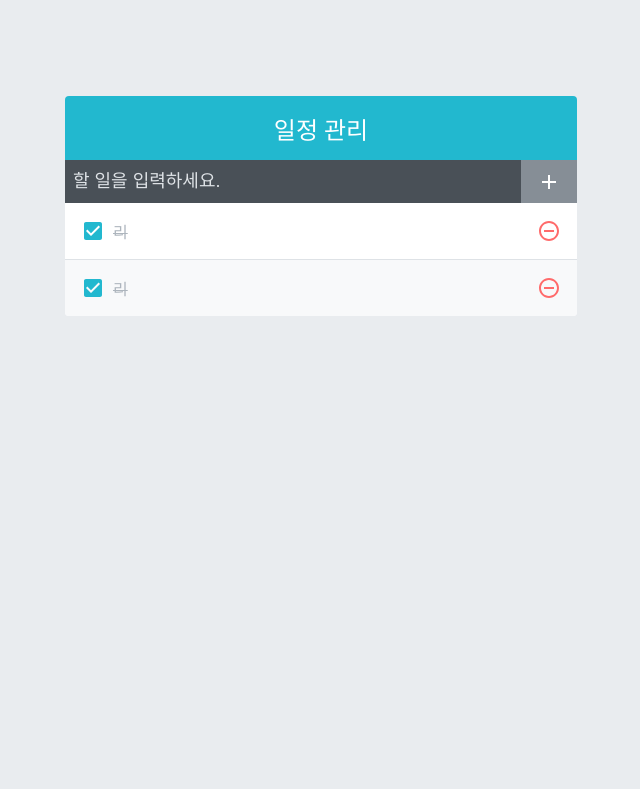
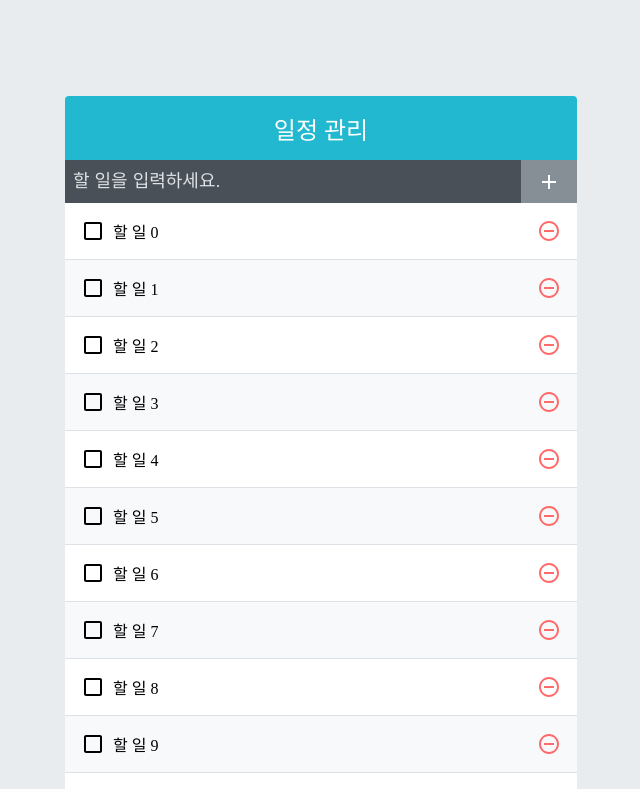
Before and after one commit to Sotaneum/study-react-todolist, a React (Create React App) app: page / in a window 1280 px wide. Shown: the top 789 px of the page, without its empty margins (319-959 px from the left). Built offline with nearby package versions, Linux system fonts and the light colour scheme.

Commit message:
createBulkTodos 함수 추가

```diff
--- a/src/App.js
+++ b/src/App.js
@@ -3,21 +3,23 @@ import TodoTemplate from './components/TodoTemplate';
 import TodoInsert from './components/TodoInsert';
 import TodoList from './components/TodoList';
 
+function createBulkTodos(size = 2500) {
+  const array = [];
+  for (let i = 0; i < size; i++) {
+    array.push({
+      id: i,
+      text: `할 일 ${i}`,
+      checked: false,
+    });
+  }
+  return array;
+}
+
 const App = () => {
-  const [todos, setTodos] = useState([
-    {
-      id: 1,
-      text: '리',
-      checked: true,
-    },
-    {
-      id: 2,
-      text: '리',
-      checked: true,
-    },
-  ]);
+  const size = 2500;
+  const [todos, setTodos] = useState(createBulkTodos(size));
 
-  const nextId = useRef(3);
+  const nextId = useRef(size + 1);
 
   const onInsert = useCallback(
     (text) => {
```
